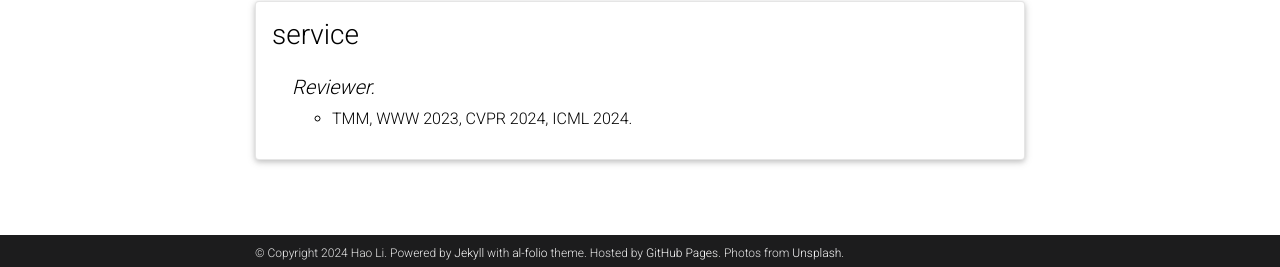
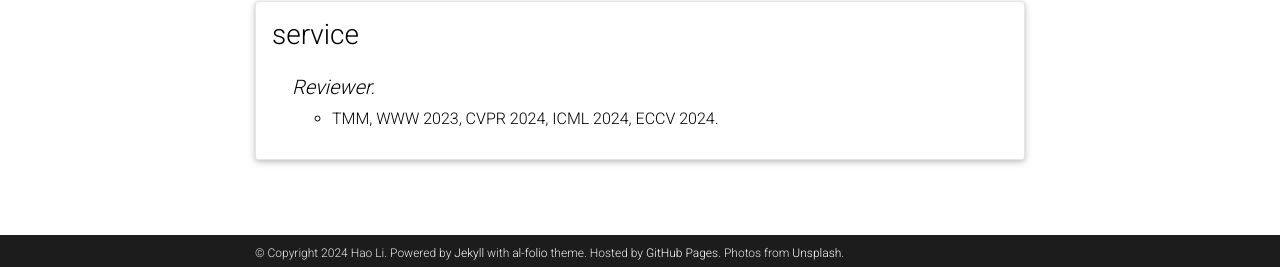
Before and after one commit to leolee99/leolee99.github.io, a Jekyll site: the page built from _pages/cv.md, in a window 1280 px wide and 900 px high, scrolled down 661 px. Shown: the part 630-897 px from the top of the window. Built offline with Jekyll 4.4.1, drawn with Linux system fonts in a browser that asks for light colours; comment, search, counter and statistics services are not loaded; a style sheet for code colours, icons or effects is not loaded.

Commit message:
Update cv.yml

```diff
--- a/_data/cv.yml
+++ b/_data/cv.yml
@@ -104,7 +104,7 @@
   contents:
     - title: Reviewer.
       items:
-        - TMM, WWW 2023, CVPR 2024, ICML 2024.
+        - TMM, WWW 2023, CVPR 2024, ICML 2024, ECCV 2024.
 
 
 # - title: Other Interests
```
